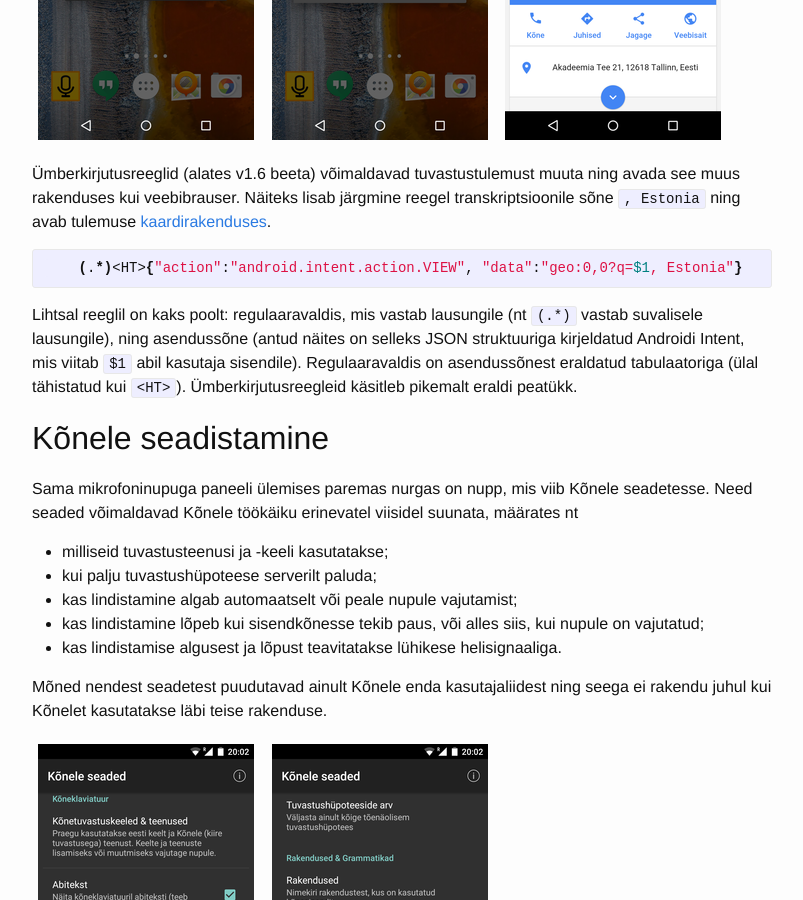
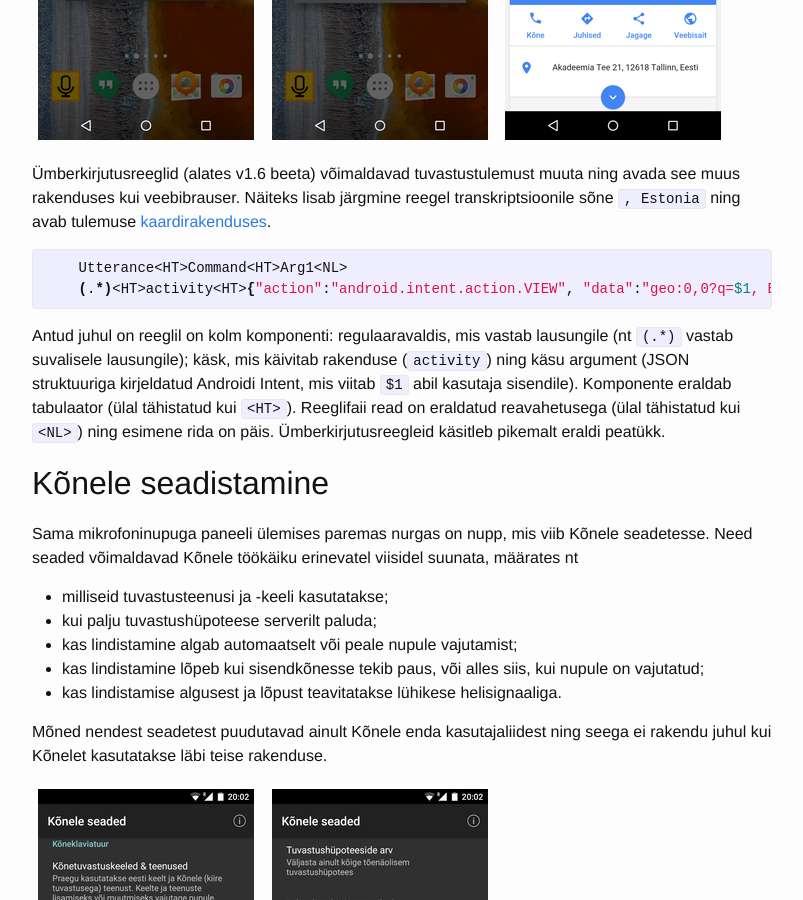
Before and after one commit to Kaljurand/K6nele, a Jekyll site: the page built from docs/et/user_guide.md, in a window 1280 px wide and 900 px high, scrolled down 2564 px. Shown: the whole window, without its empty margins (238-1041 px from the left). Built offline with Jekyll 4.4.1, drawn with Linux system fonts in a browser that asks for light colours; comment, search, counter and statistics services are not loaded; some of the changed text lies outside the part shown.

Commit message:
Describe the new way of launching intents

```diff
--- a/docs/et/user_guide.md
+++ b/docs/et/user_guide.md
@@ -77,10 +77,11 @@ edasi seadme veebibrauserile.
 Ümberkirjutusreeglid (alates v1.6 beeta) võimaldavad tuvastustulemust muuta ning avada see muus rakenduses kui veebibrauser. Näiteks lisab järgmine reegel transkriptsioonile sõne `, Estonia` ning avab tulemuse [kaardirakenduses](https://developer.android.com/guide/components/intents-common.html#Maps).
 
 {% highlight sh %}
-    (.*)<HT>{"action":"android.intent.action.VIEW", "data":"geo:0,0?q=$1, Estonia"}
+    Utterance<HT>Command<HT>Arg1<NL>
+    (.*)<HT>activity<HT>{"action":"android.intent.action.VIEW", "data":"geo:0,0?q=$1, Estonia"}
 {% endhighlight %}
 
-Lihtsal reeglil on kaks poolt: regulaaravaldis, mis vastab lausungile (nt ``(.*)`` vastab suvalisele lausungile), ning asendussõne (antud näites on selleks JSON struktuuriga kirjeldatud Androidi Intent, mis viitab ``$1`` abil kasutaja sisendile). Regulaaravaldis on asendussõnest eraldatud tabulaatoriga (ülal tähistatud kui ``<HT>``). Ümberkirjutusreegleid käsitleb pikemalt eraldi peatükk.
+Antud juhul on reeglil on kolm komponenti: regulaaravaldis, mis vastab lausungile (nt ``(.*)`` vastab suvalisele lausungile); käsk, mis käivitab rakenduse (``activity``) ning käsu argument (JSON struktuuriga kirjeldatud Androidi Intent, mis viitab ``$1`` abil kasutaja sisendile). Komponente eraldab tabulaator (ülal tähistatud kui ``<HT>``). Reeglifaii read on eraldatud reavahetusega (ülal tähistatud kui ``<NL>``) ning esimene rida on päis. Ümberkirjutusreegleid käsitleb pikemalt eraldi peatükk.
 
 
 ## Kõnele seadistamine
@@ -292,13 +293,14 @@ Näide. Keelest sõltumatu reegel, mis tuvastab lausungis kahe järjestikuse sõ
 
 Näide. Eestikeelne kõnekäsk (nt `ärata mind kell 8 0 5 mine tööle`) äratuskella helisema panemiseks.
 Reegel eraldab lausungist vajalikud argumendid (tundide arv `8`, minutite arv `5`, täpsustav kommentaar `mine tööle`) ning
-loob nende põhjal [JSON](http://www.json.org/)-struktuuri. Kõnele püüab interpreteerida seda struktuuri kui Androidi
+loob nende põhjal [JSON](http://www.json.org/)-struktuuri. Käsk `activity` püüab interpreteerida seda struktuuri kui Androidi
 [Intent](https://developer.android.com/reference/android/content/Intent.html) kirjeldust. Kui see õnnestub,
-siis püüab Kõnele leida _Intent_'ile vastava rakenduse ning selle käivitada.
+siis püüab leida _Intent_'ile vastava rakenduse ning selle käivitada.
 
 - __Locale__ = `et`
 - __Utterance__ = `^ärata mind(?: palun)? kell (\d+) (?:0 )?(\d+)\s*(.*)$`
-- __Replacement__ =
+- __Command__ = `activity`
+- __Arg1__ =
 
 {% highlight json %}
          {
@@ -381,7 +383,8 @@ Olgugi, et ümberkirjutusreeglite abil saab luua lihtsamaid dialoogisüsteeme, o
 Järgmine reegel (mille peaks salvestama reeglistikku nimega "Robot") saadab fraasiga "hei Robot" algava päringu edasi kohtvõrku installeeritud veebiliidesega robotile:
 
 - __Utterance__ = `^hei Robot (.+)$`
-- __Replacement__ =
+- __Command__ = `activity`
+- __Arg1__ =
 
 {% highlight json %}
     {
--- a/rewrites/tsv/k6_skill_map.tsv
+++ b/rewrites/tsv/k6_skill_map.tsv
@@ -1 +1,2 @@
-(.*)	{"action": "android.intent.action.VIEW", "data": "geo:0,0?q=$1, Estonia"}
+Utterance	Command	Arg1
+(.*)	activity	{"action": "android.intent.action.VIEW", "data": "geo:0,0?q=$1, Estonia"}
--- a/rewrites/tsv/k6_skill_translate.tsv
+++ b/rewrites/tsv/k6_skill_translate.tsv
@@ -1,4 +1,4 @@
-Locale	Utterance	Replacement	Comment
+Locale	Utterance	Replacement	Comment	Command	Arg1
 en	load (main|default) skill	{"component": "ee.ioc.phon.android.speak/.activity.SpeechActionActivity"}
 et	läti ?tõlg[ei] (.+)	{ "action": "android.intent.action.SEND", "component": "com.tilde.translator/.MainActivity", "type": "text/plain", "extras": {     "android.intent.extra.TEXT": "$1"   } }	Ütle nt "läti tõlgi kuidas käsi käib". Tõlge avaneb Tilde tõlkerakenduses, seal eelnevalt valitud keelte vahel.
 et	tõlg[ei] (.+) keelde (.+)	{ "action": "android.intent.action.VIEW", "component": "com.google.android.apps.translate/.TranslateActivity", "package": "com.google.android.apps.translate", "data": "http://translate.google.com/m/translate?client=ob&hl=et&ie=UTF8&oe=UTF8&sl=et&tl=<$1>&q=$2" }	Ütle nt "tõlgi vene keelde kuidas käsi käib". Tõlge vene keelde avaneb Google'i tõlkerakenduses.
@@ -23,3 +23,4 @@ et	K6_VPROMPT_WRONG_COMMAND<(.*?)>	Tundmatu käsk \\"$1\\". Öelge näiteks: tõ
 	K6_LOCALE	en-US
 	K6_PROMPT_WRONG_COMMAND<(.*?)>	Unknown command \\"$1\\". Say: translate into <language> <sentence>
 	K6_VPROMPT_WRONG_COMMAND<(.*?)>	Unknown command \\"$1\\". Say for example: translate into Estonian \\"good morning\\"
+	^([{].+)			activity	$1
```
Also changed, not shown: other parts of docs/et/user_guide.md (+1 -1 lines).
